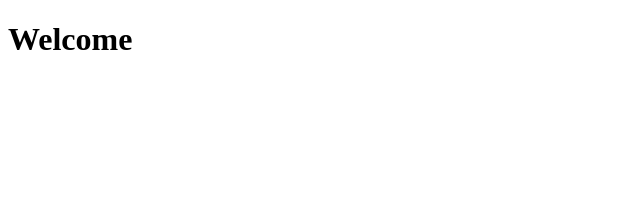
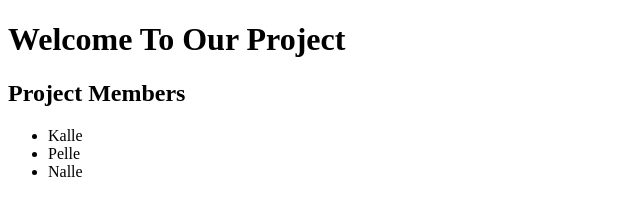
Before and after one commit to abbjetmus/beetroth-test-2, a plain HTML site: page index.html in a window 1280 px wide. Shown: the whole page, without its empty margins (0-640 px from the left). Drawn offline with Linux system fonts and the light colour scheme.

Commit message:
Added group-information to index

```diff
--- a/index.html
+++ b/index.html
@@ -1,10 +1,19 @@
 <!DOCTYPE html>
 <html lang="en">
+
 <head>
     <meta charset="UTF-8">
     <meta name="viewport" content="width=device-width, initial-scale=1.0">
 </head>
+
 <body>
-    <h1>Welcome</h1>
+    <h1>Welcome To Our Project</h1>
+    <h2>Project Members</h2>
+    <ul>
+        <li>Kalle</li>
+        <li>Pelle</li>
+        <li>Nalle</li>
+    </ul>
 </body>
+
 </html>
```
